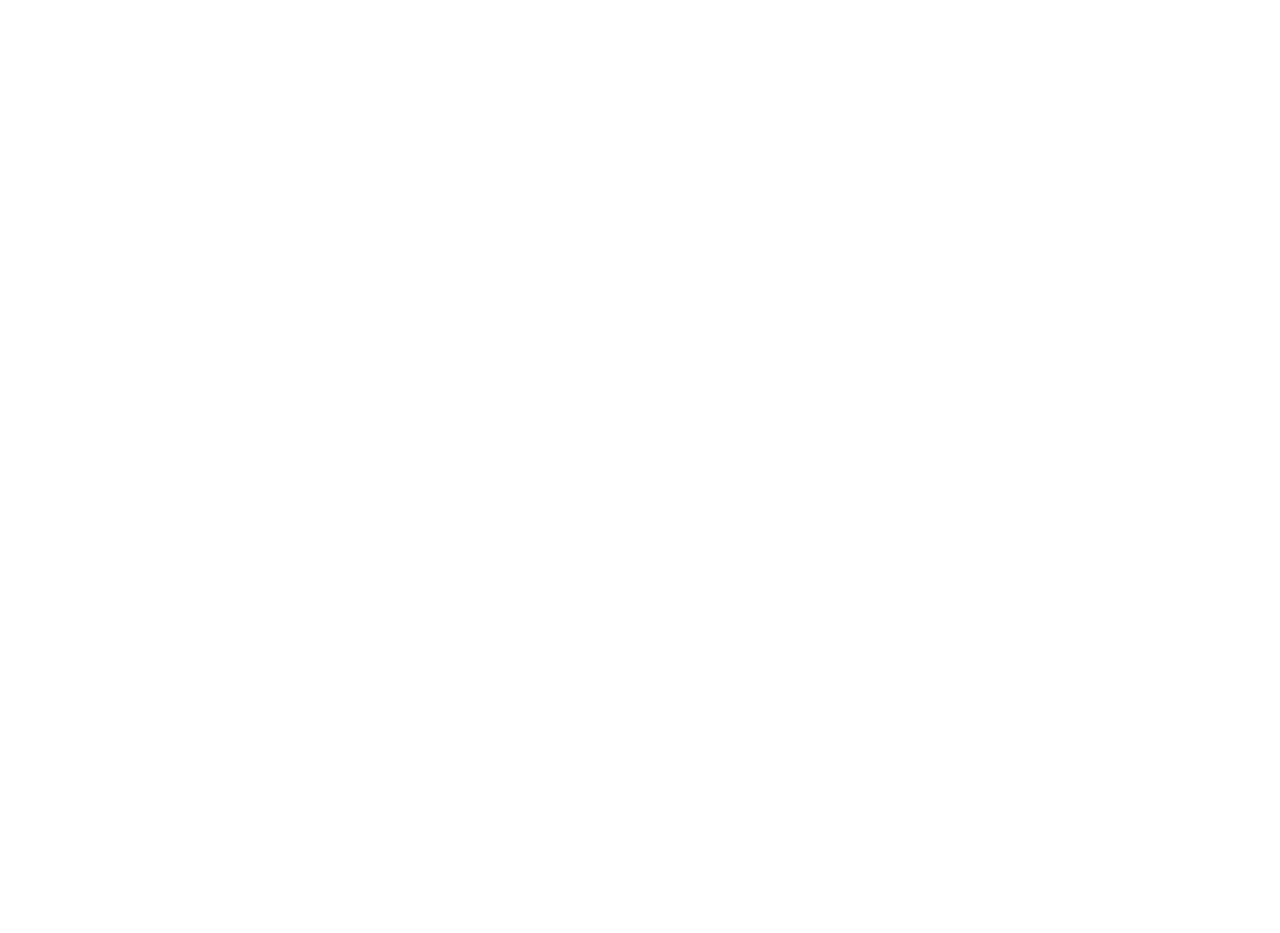
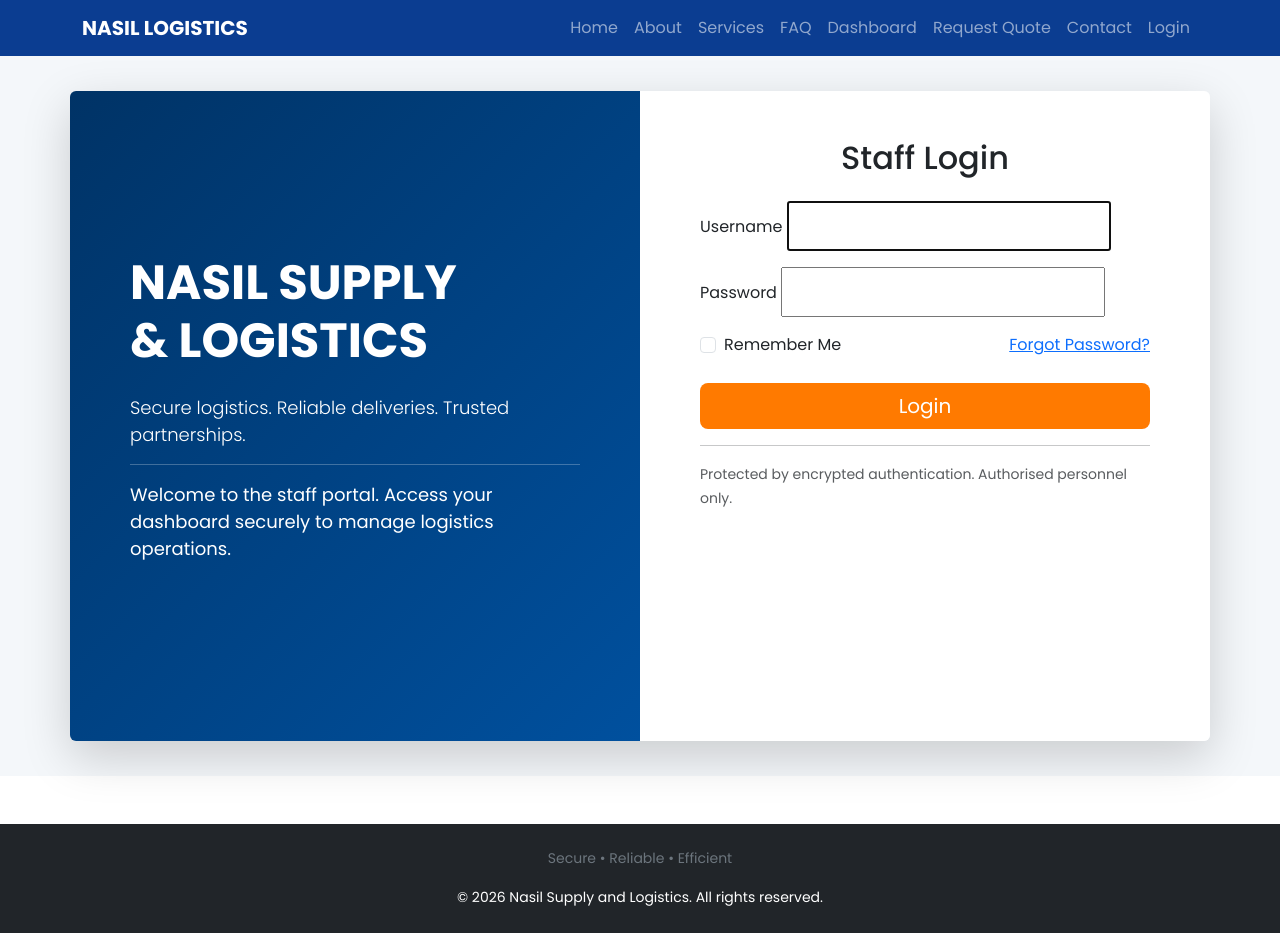
Before and after one commit to Davie62/nasil-supply-logistics, a Django app: page /login/ in a window 1280 px wide. Before the commit the page is empty. Before the commit the page ends 800 px from the top, so only its background shows below. Run offline with Django 5.2, Linux system fonts and the light colour scheme.

Commit message:
updated changes

```diff
--- a/backend/urls.py
+++ b/backend/urls.py
@@ -18,6 +18,7 @@
 from django.urls import include, path
 from logistics import views
 
+
 urlpatterns = [
     path('admin/', admin.site.urls),
     path('', include('logistics.urls')),  # Include the URLs from the logistics app
@@ -27,4 +28,6 @@
     path('quote/', views.quote, name='quote'),  # Quote page
     path('contact/', views.contact, name='contact'),  # Contact page
     path('faq/', views.faq, name='faq'),  # FAQ page
+    path('login/', views.login_view, name='login'),  # Login page
+    path('dashboard/', views.dashboard, name='dashboard'),  # Dashboard page
 ]
--- a/logistics/views.py
+++ b/logistics/views.py
@@ -1,4 +1,5 @@
 from django.shortcuts import render
+from django.contrib.auth.forms import AuthenticationForm
 
 def home(request):
     return render(request, 'home.html')
@@ -22,4 +23,5 @@
     return render(request, 'dashboard.html')
 
 def login_view(request):
-    return render(request, 'login.html')
+    form = AuthenticationForm()
+    return render(request, 'login.html', {'form': form})
--- a/static/css/style.css
+++ b/static/css/style.css
@@ -15,3 +15,66 @@
 footer{
     margin-top: 80px;
 }
+
+/* Login Page */
+
+.login-section{
+
+    min-height:90vh;
+
+    display:flex;
+
+    align-items:center;
+
+    background:#f4f7fa;
+
+}
+
+.login-left{
+
+    background:linear-gradient(
+    135deg,
+    #003366,
+    #00509e);
+
+    min-height:650px;
+
+}
+
+.login-left h1{
+
+    font-weight:700;
+
+}
+
+.login-left p{
+
+    font-size:18px;
+
+}
+
+input{
+
+    height:50px;
+
+}
+
+.card{
+
+    border:none;
+
+}
+
+.btn-primary{
+
+    background:#ff7a00;
+
+    border:none;
+
+}
+
+.btn-primary:hover{
+
+    background:#e76d00;
+
+}
--- a/templates/login.html
+++ b/templates/login.html
@@ -0,0 +1,149 @@
+
+{% extends "base.html" %}
+{% load static %}
+
+{% block content %}
+
+<section class="login-section">
+
+<div class="container">
+
+<div class="row shadow-lg rounded overflow-hidden">
+
+    <!-- Left Side -->
+
+    <div class="col-lg-6 login-left d-flex align-items-center">
+
+        <div class="text-white p-5">
+
+            <h1 class="display-5 fw-bold">
+                NASIL SUPPLY
+                <br>
+                & LOGISTICS
+            </h1>
+
+            <p class="lead mt-4">
+
+                Secure logistics.
+                Reliable deliveries.
+                Trusted partnerships.
+
+            </p>
+
+            <hr>
+
+            <p>
+
+                Welcome to the staff portal.
+                Access your dashboard securely to manage
+                logistics operations.
+
+            </p>
+
+        </div>
+
+    </div>
+
+    <!-- Right Side -->
+
+    <div class="col-lg-6 bg-white">
+
+        <div class="p-5">
+
+            <h2 class="mb-4 text-center">
+
+                Staff Login
+
+            </h2>
+
+            {% if form.errors %}
+
+            <div class="alert alert-danger">
+
+                Invalid username or password.
+
+            </div>
+
+            {% endif %}
+
+            <form method="post">
+
+                {% csrf_token %}
+
+                <div class="mb-3">
+
+                    <label class="form-label">
+
+                        Username
+
+                    </label>
+
+                    {{ form.username }}
+
+                </div>
+
+                <div class="mb-3">
+
+                    <label class="form-label">
+
+                        Password
+
+                    </label>
+
+                    {{ form.password }}
+
+                </div>
+
+                <div class="d-flex justify-content-between mb-4">
+
+                    <div class="form-check">
+
+                        <input
+                            class="form-check-input"
+                            type="checkbox">
+
+                        <label class="form-check-label">
+
+                            Remember Me
+
+                        </label>
+
+                    </div>
+
+                    <a href="#">
+
+                        Forgot Password?
+
+                    </a>
+
+                </div>
+
+                <button
+                    class="btn btn-primary w-100 btn-lg">
+
+                    Login
+
+                </button>
+
+            </form>
+
+            <hr>
+
+            <small class="text-muted">
+
+                Protected by encrypted authentication.
+                Authorised personnel only.
+
+            </small>
+
+        </div>
+
+    </div>
+
+</div>
+
+</div>
+
+</section>
+
+{% endblock %}
```
Also changed, not shown: static/images/truck.jpg (added).
